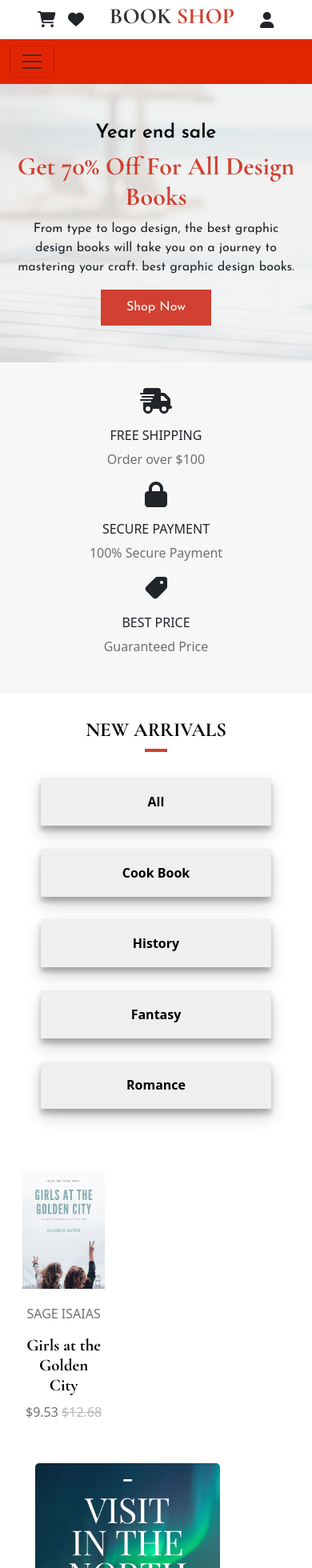
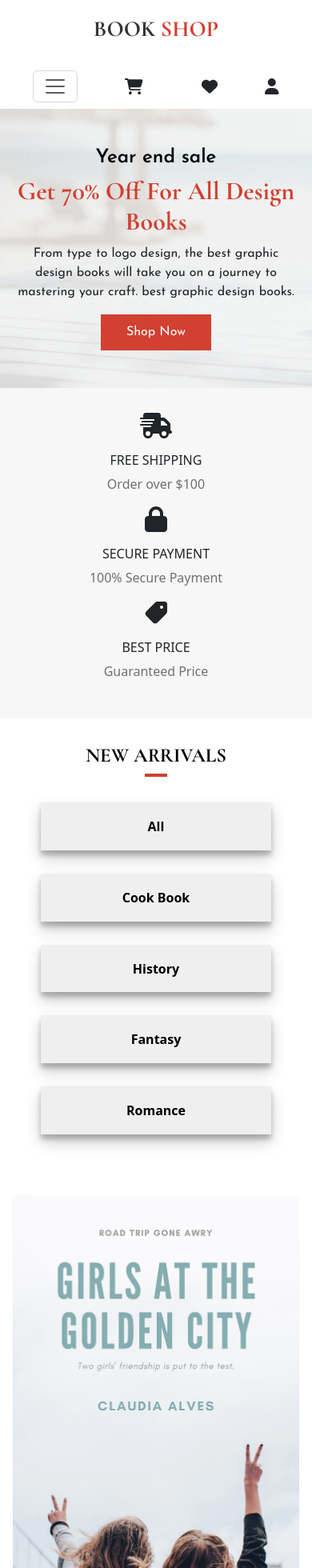
Before and after one commit to soumyyyaaa/Bookify, a React (Create React App) app: page / in a window 390 px wide. Shown: the top 1960 px of the page at 80% size. Built offline with nearby package versions, Linux system fonts and the light colour scheme.

Commit message:
Home Page Made Mobile Responsive

```diff
--- a/src/Components/Container4Home.css
+++ b/src/Components/Container4Home.css
@@ -11,7 +11,6 @@
     text-align: left;
     margin-bottom: 10%;
     cursor: pointer;
-    width: 18rem;
 }
 
 .card-text {
@@ -103,15 +102,10 @@
     .card {
         text-align: center;
         margin-bottom: 10%;
-        width: 8rem;
-    }
-
-    .card-img-top {
-        width: 80%;
     }
 
     .card:hover .card-img-top {
-        transform: none;
+        transform: scale(1.0);
     }
 
     .container8-home {
@@ -119,9 +113,11 @@
         display: block;
     }
 
-    .card .image-hover-icons {
-        position: absolute;
-        top: 35%;
-        left: 70%;
+    .card:before {
+        height:79%;
+    }
+
+    .card img {
+        display:block;
     }
 }
--- a/src/Components/Container4Home.js
+++ b/src/Components/Container4Home.js
@@ -33,7 +33,7 @@ function Container4Home() {
           </p>
         </div>
       </div>
-      <div class="card" style={{ width: "18rem" }}>
+      <div class="card">
         <img src={allBook2} class="card-img-top" alt="all-book-2" />
         <ul className="image-hover-icons">
           <li><FontAwesomeIcon icon={faCartShopping} size="xl" className="hover-icons"/></li>
@@ -51,7 +51,7 @@ function Container4Home() {
           </p>
         </div>
       </div>
-      <div class="card" style={{ width: "18rem" }}>
+      <div class="card">
         <img src={allBook3} class="card-img-top" alt="all-book-3" />
         <ul className="image-hover-icons">
           <li><FontAwesomeIcon icon={faCartShopping} size="xl" className="hover-icons"/></li>
@@ -69,7 +69,7 @@ function Container4Home() {
           </p>
         </div>
       </div>
-      <div class="card" style={{ width: "18rem" }}>
+      <div class="card">
         <img src={allBook4} class="card-img-top" alt="all-book-4" />
         <ul className="image-hover-icons">
           <li><FontAwesomeIcon icon={faCartShopping} size="xl" className="hover-icons"/></li>
@@ -87,7 +87,7 @@ function Container4Home() {
           </p>
         </div>
       </div>
-      <div class="card" style={{ width: "18rem" }}>
+      <div class="card">
         <img src={allBook5} class="card-img-top" alt="all-book-5" />
         <ul className="image-hover-icons">
           <li><FontAwesomeIcon icon={faCartShopping} size="xl" className="hover-icons"/></li>
@@ -105,7 +105,7 @@ function Container4Home() {
           </p>
         </div>
       </div>
-      <div class="card" style={{ width: "18rem" }}>
+      <div class="card">
         <img src={allBook6} class="card-img-top" alt="all-book-6" />
         <ul className="image-hover-icons">
           <li><FontAwesomeIcon icon={faCartShopping} size="xl" className="hover-icons"/></li>
@@ -123,7 +123,7 @@ function Container4Home() {
           </p>
         </div>
       </div>
-      <div class="card" style={{ width: "18rem" }}>
+      <div class="card">
         <img src={allBook7} class="card-img-top" alt="all-book-7" />
         <ul className="image-hover-icons">
           <li><FontAwesomeIcon icon={faCartShopping} size="xl" className="hover-icons"/></li>
@@ -141,7 +141,7 @@ function Container4Home() {
           </p>
         </div>
       </div>
-      <div class="card" style={{ width: "18rem" }}>
+      <div class="card">
         <img src={allBook8} class="card-img-top" alt="all-book-8" />
         <ul className="image-hover-icons">
           <li><FontAwesomeIcon icon={faCartShopping} size="xl" className="hover-icons"/></li>
--- a/src/Components/Header.css
+++ b/src/Components/Header.css
@@ -21,22 +21,11 @@
 
 @media only screen and (max-width: 480px) {
     .container-header {
-        padding: 1% 4%;
-        display: flex;
-        justify-content: space-evenly;
-        align-items: center;
-        font-family: 'Cormorant Garamond', serif;
+        padding: 5% 4%;
+        display: block;
     }
 
     .icons-header {
-        cursor: pointer;
+        display: none;
     }
-
-    .icons-header:hover {
-        color: #d14031;
-        -webkit-background-clip: text;
-              background-clip: text;
-        transition: all .3s linear;
-    }
-
 }
--- a/src/Components/Navbars.css
+++ b/src/Components/Navbars.css
@@ -2,6 +2,10 @@
 
 .navbar {
     background-color: #e12503;
+}
+
+.icons-header-navbar {
+    display: none;
 }
 
 .nav-item {
@@ -27,4 +31,42 @@
 }
 
 @media only screen and (max-width: 480px) {
+    .icons-header-navbar {
+        display: inline;
+    }
+
+    .icons-header-navbar:hover {
+        color: #d14031;
+        -webkit-background-clip: text;
+              background-clip: text;
+        transition: all .3s linear;
+    }
+
+    .navbar {
+        background-color: #fff;
+    }
+
+    .container-fluid {
+        justify-content: space-around !important;
+    }
+
+    .nav-item {
+        margin-left: 0;
+        margin-right: 0;
+    }
+
+    .nav-link {
+        color: #000 !important;
+        text-align: left;
+    }
+
+    .nav-link:hover {
+        background-color: #cccccc !important;
+        color: #e12503 !important;
+    }
+
+    .dropdown-item:hover {
+        background-color: #cccccc !important;
+        color: #e12503 !important;
+    }
 }
--- a/src/Components/Navbars.js
+++ b/src/Components/Navbars.js
@@ -2,6 +2,10 @@ import React from 'react';
 import "./Navbars.css";
 import 'bootstrap/dist/css/bootstrap.min.css';
 import 'bootstrap/dist/js/bootstrap.bundle.min';
+import { FontAwesomeIcon } from "@fortawesome/react-fontawesome";
+import { faCartShopping } from "@fortawesome/free-solid-svg-icons";
+import { faUser } from "@fortawesome/free-solid-svg-icons";
+import { faHeart } from "@fortawesome/free-solid-svg-icons";
 
 function Navbars() {
   return (
@@ -10,6 +14,9 @@ function Navbars() {
           <button className="navbar-toggler" type="button" data-bs-toggle="offcanvas" data-bs-target="#offcanvasNavbar" aria-controls="offcanvasNavbar" aria-label="Toggle navigation">
             <span className="navbar-toggler-icon"></span>
           </button>
+          <FontAwesomeIcon icon={faCartShopping} size="lg" style={{marginRight:15}} className="icons-header-navbar" />
+          <FontAwesomeIcon icon={faHeart} size="lg" className="icons-header-navbar" />
+          <FontAwesomeIcon icon={faUser} size="lg" className="icons-header-navbar" />
           <div className="offcanvas offcanvas-end" tabIndex="-1" id="offcanvasNavbar" aria-labelledby="offcanvasNavbarLabel">
             <div className="offcanvas-header">
               <button type="button" className="btn-close" data-bs-dismiss="offcanvas" aria-label="Close"></button>
```
